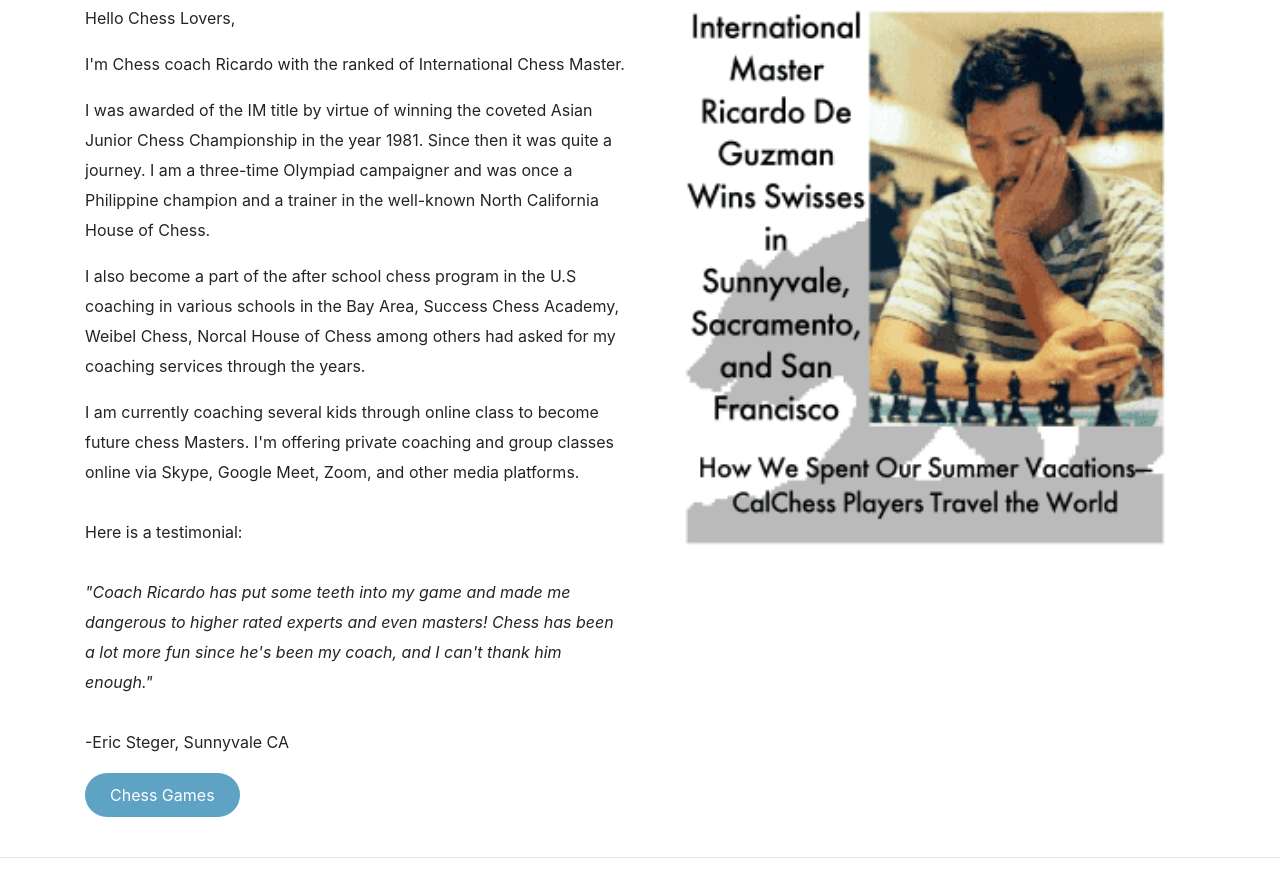
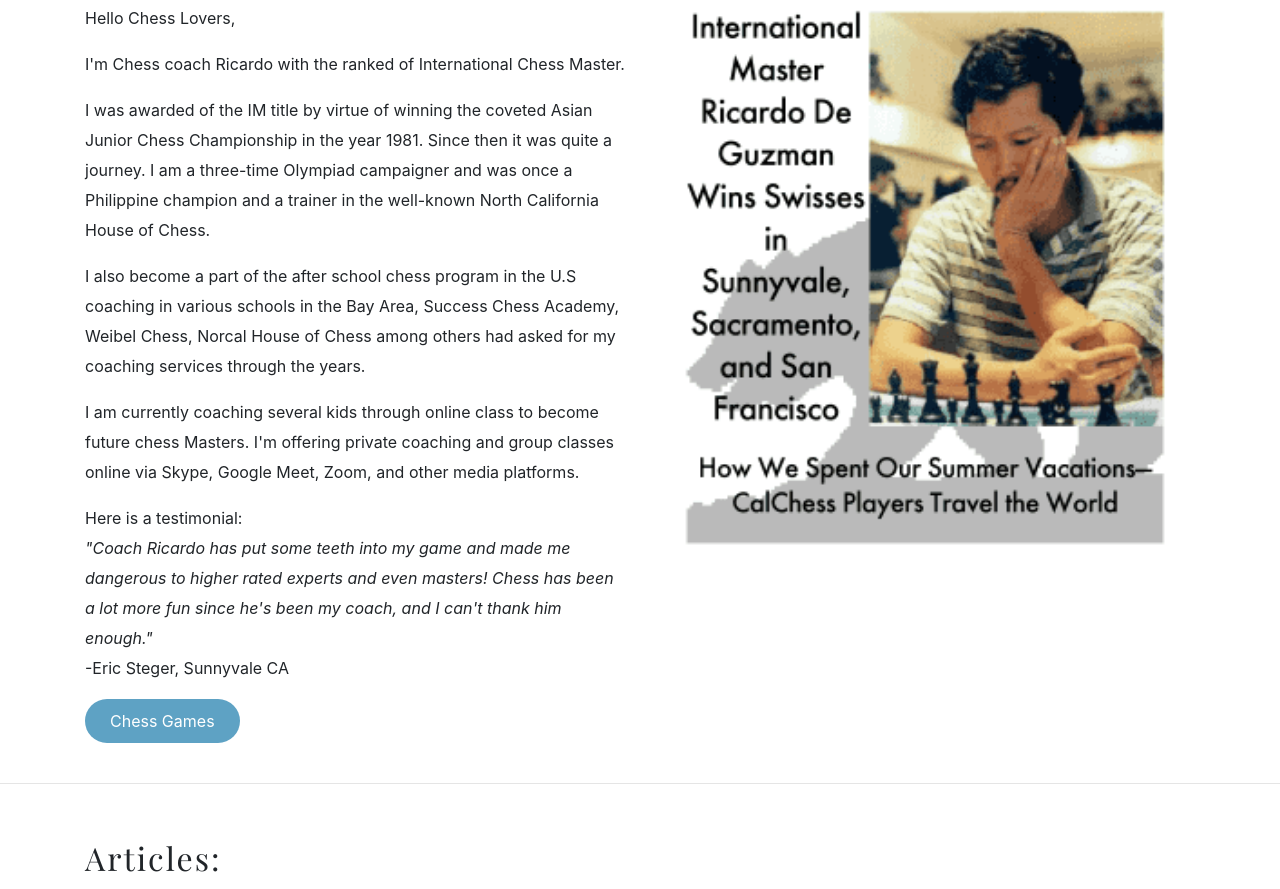
Before and after one commit to Greywolvesss/RDG-PORTFOLIO, a plain HTML site: page about.html in a window 1280 px wide. Shown: the part 453-1342 px from the top of the page. Drawn offline with nearby package versions, Linux system fonts and the light colour scheme; some packages are replaced by stand-ins of ours; a script that the page names is missing; a web font is replaced by a local one.

Commit message:
Update about.html

```diff
--- a/about.html
+++ b/about.html
@@ -97,16 +97,13 @@
               </p>
                <p>I am currently coaching several kids through online class to become future chess Masters.
                  I'm offering private coaching and group classes online via Skype, Google Meet, Zoom, and other media platforms.
-                <br>
-                   <br>
+              </p>
+                <p>
                 Here is a testimonial:
                 <br>
-                   <br>
                 <em>"Coach Ricardo has put some teeth into my game and made me dangerous to higher rated experts and even masters! Chess has been a lot more fun since he's been my coach, and I can't thank him enough."</em>
                  <br>
-                   <br>
-                    -Eric Steger, Sunnyvale CA
-              </p>
+                    -Eric Steger, Sunnyvale CA</p>
               <a href="https://old.chesstempo.com/gamedb/player/46430" class="fide-btn" target="_blank">Chess Games</a>
 
             </div>
```
